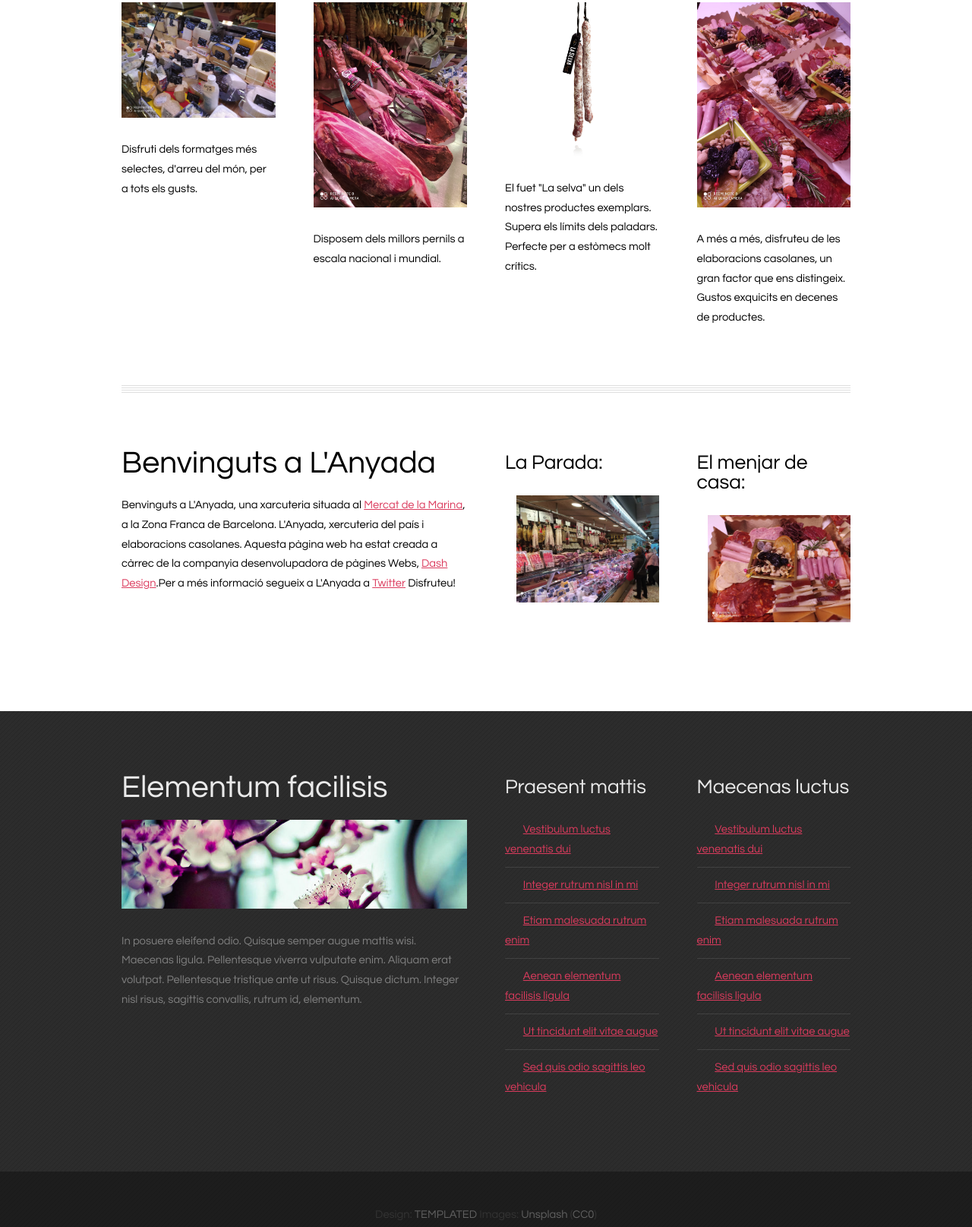
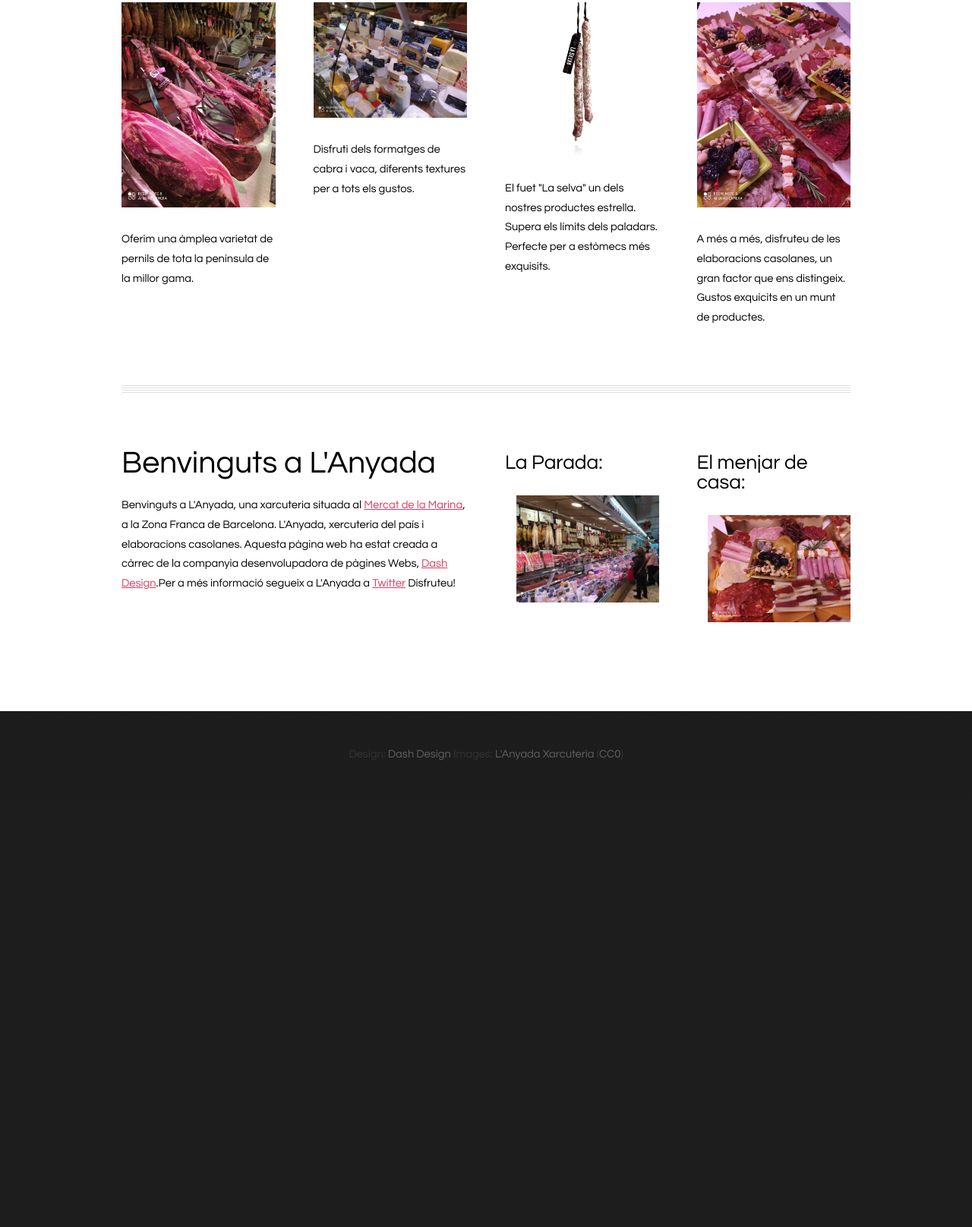
Before and after one commit to magialoy/L-Anyada, a plain HTML site: page index.html in a window 1280 px wide. Shown: the part 706-2321 px from the top of the page at 76% size. After the commit the page ends 1756 px from the top, so only its background shows below. Drawn offline with nearby package versions, Linux system fonts and the light colour scheme.

Commit message:
Add files via upload

```diff
--- a/index.html
+++ b/index.html
@@ -44,7 +44,7 @@
 					<nav id="nav">
 						<ul>
 							<li class="active"><a href="index.html">Homepage</a></li>
-							<li><a href="left-sidebar.html">Servei a domicili</a></li>
+							<li><a href="left-sidebar.html">Encarrecs i servei a domicili</a></li>
 
 						</ul>
 					</nav>
@@ -66,20 +66,20 @@
 			<div class="container">
 				<div class="row">
 					<section class="3u">
-						<a href="#" class="image full"><img src="images/pics01.jpeg" alt=""></a>
-						<p>Disfruti dels formatges més selectes, d'arreu del món, per a tots els gusts.</p>
+						<a href="#" class="image full"><img src="images/pics02.jpeg" alt=""></a>
+						<p>Oferim una àmplea varietat de pernils de tota la península de la millor gama.</p>
 					</section>
 					<section class="3u">
-						<a href="#" class="image full"><img src="images/pics02.jpeg" alt=""></a>
-						<p>Disposem dels millors pernils a escala nacional i mundial. </p>
+						<a href="#" class="image full"><img src="images/pics01.jpeg" alt=""></a>
+						<p>Disfruti dels formatges de cabra i vaca, diferents textures per a tots els gustos. </p>
 					</section>
 					<section class="3u">
 						<a href="#" class="image full"><img src="images/pics03.jpg" alt=""></a>
-						<p>El fuet "La selva" un dels nostres productes exemplars. Supera els límits dels paladars. Perfecte per a estòmecs molt crítics.</p>
+						<p>El fuet "La selva" un dels nostres productes estrella. Supera els límits dels paladars. Perfecte per a estòmecs més exquisits.</p>
 					</section>
 					<section class="3u">
 						<a href="#" class="image full"><img src="images/safata.jpeg" alt=""></a>
-						<p>A més a més, disfruteu de les elaboracions casolanes, un gran factor que ens distingeix. Gustos exquicits en decenes de productes.</p>
+						<p>A més a més, disfruteu de les elaboracions casolanes, un gran factor que ens distingeix. Gustos exquicits en un munt de productes.</p>
 					</section>
 				</div>
 
@@ -126,61 +126,12 @@
 		</div>
 	<!-- /Main -->
 
-	<!-- Footer -->
-		<div id="footer">
-			<div class="container">
-				<div class="row">
-					<div class="6u">
-						<section>
-							<header>
-								<h2>Elementum facilisis</h2>
-							</header>
-							<a href="#" class="image full"><img src="images/pics05.jpg" alt=""></a>
-							<p>In posuere eleifend odio. Quisque semper augue mattis wisi. Maecenas ligula. Pellentesque viverra vulputate enim. Aliquam erat volutpat. Pellentesque tristique ante ut risus. Quisque dictum. Integer nisl risus, sagittis convallis, rutrum id, elementum.</p>
-						</section>
-					</div>
-					<div id="fbox1" class="3u">
-						<section>
-							<header>
-								<h2>Praesent mattis</h2>
-							</header>
-							<ul class="default">
-								<li class="fa fa-angle-right"><a href="#">Vestibulum luctus venenatis dui</a></li>
-								<li class="fa fa-angle-right"><a href="#">Integer rutrum nisl in mi</a></li>
-								<li class="fa fa-angle-right"><a href="#">Etiam malesuada rutrum enim</a></li>
-								<li class="fa fa-angle-right"><a href="#">Aenean elementum facilisis ligula</a></li>
-								<li class="fa fa-angle-right"><a href="#">Ut tincidunt elit vitae augue</a></li>
-								<li class="fa fa-angle-right"><a href="#">Sed quis odio sagittis leo vehicula</a></li>
-							</ul>
-						</section>
-					</div>
-					<div id="fbox2" class="3u">
-						<section>
-							<header>
-								<h2>Maecenas luctus</h2>
-							</header>
-							<ul class="default">
-								<li class="fa fa-angle-right"><a href="#">Vestibulum luctus venenatis dui</a></li>
-								<li class="fa fa-angle-right"><a href="#">Integer rutrum nisl in mi</a></li>
-								<li class="fa fa-angle-right"><a href="#">Etiam malesuada rutrum enim</a></li>
-								<li class="fa fa-angle-right"><a href="#">Aenean elementum facilisis ligula</a></li>
-								<li class="fa fa-angle-right"><a href="#">Ut tincidunt elit vitae augue</a></li>
-								<li class="fa fa-angle-right"><a href="#">Sed quis odio sagittis leo vehicula</a></li>
-							</ul>
-						</section>
-					</div>
-				</div>
-
-
-			</div>
-		</div>
-	<!-- /Footer -->
 
 	<!-- Copyright -->
 		<div id="copyright">
 			<div class="container">
 				<section>
-					Design: <a href="http://templated.co">TEMPLATED</a> Images: <a href="http://unsplash.com">Unsplash</a> (<a href="http://unsplash.com/cc0">CC0</a>)
+					Design: <a href="https://magialoy.github.io/L-Anyada/">Dash Design</a> Images: <a href="https://magialoy.github.io/L-Anyada/">L'Anyada Xarcuteria</a> (<a href="https://magialoy.github.io/L-Anyada/">CC0</a>)
 				</section>
 			</div>
 		</div>
```
Also changed, not shown: left-sidebar.html (+8 -1 lines).
